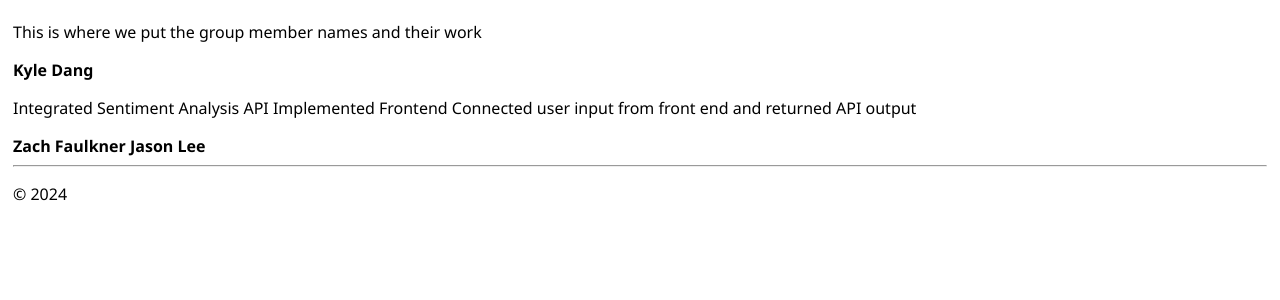
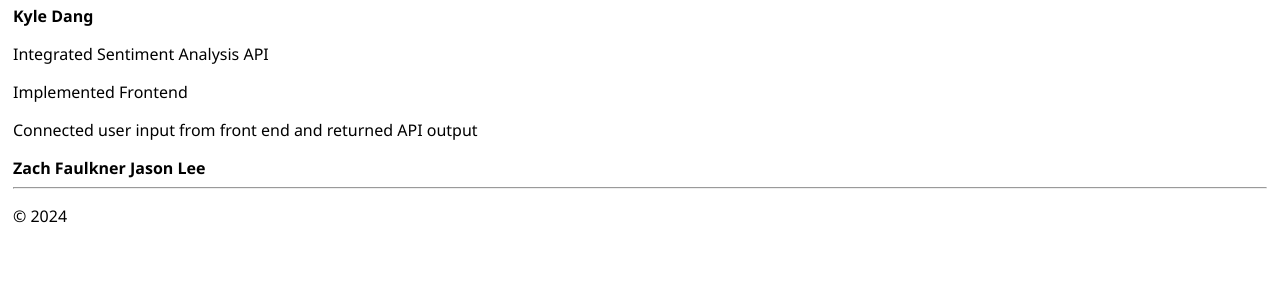
Before and after one commit to dangkyle64/sentimentAnalysis_bot, a Django app: page /group/ in a window 1280 px wide. Shown: the part 47-347 px from the top of the page. Run offline with Django 5.2, Linux system fonts and the light colour scheme.

Commit message:
Fix group.html text placements
Author: dangkyle
Date 5/3/2024 0819

```diff
--- a/frontend/webpage/templates/webpage/group.html
+++ b/frontend/webpage/templates/webpage/group.html
@@ -3,12 +3,12 @@
 Group Members
 {% endblock %}
 {% block content %}
-<p>This is where we put the group member names and their work</p>
+
 <b>Kyle Dang</b>
-<p>Integrated Sentiment Analysis API
-   Implemented Frontend
-   Connected user input from front end and returned API output
-</p>
+<p>Integrated Sentiment Analysis API</p>
+<p>Implemented Frontend </p>
+<p>Connected user input from front end and returned API output</p>
+
 <b>Zach Faulkner</b>
 <b>Jason Lee</b>
 {% endblock %}
```
